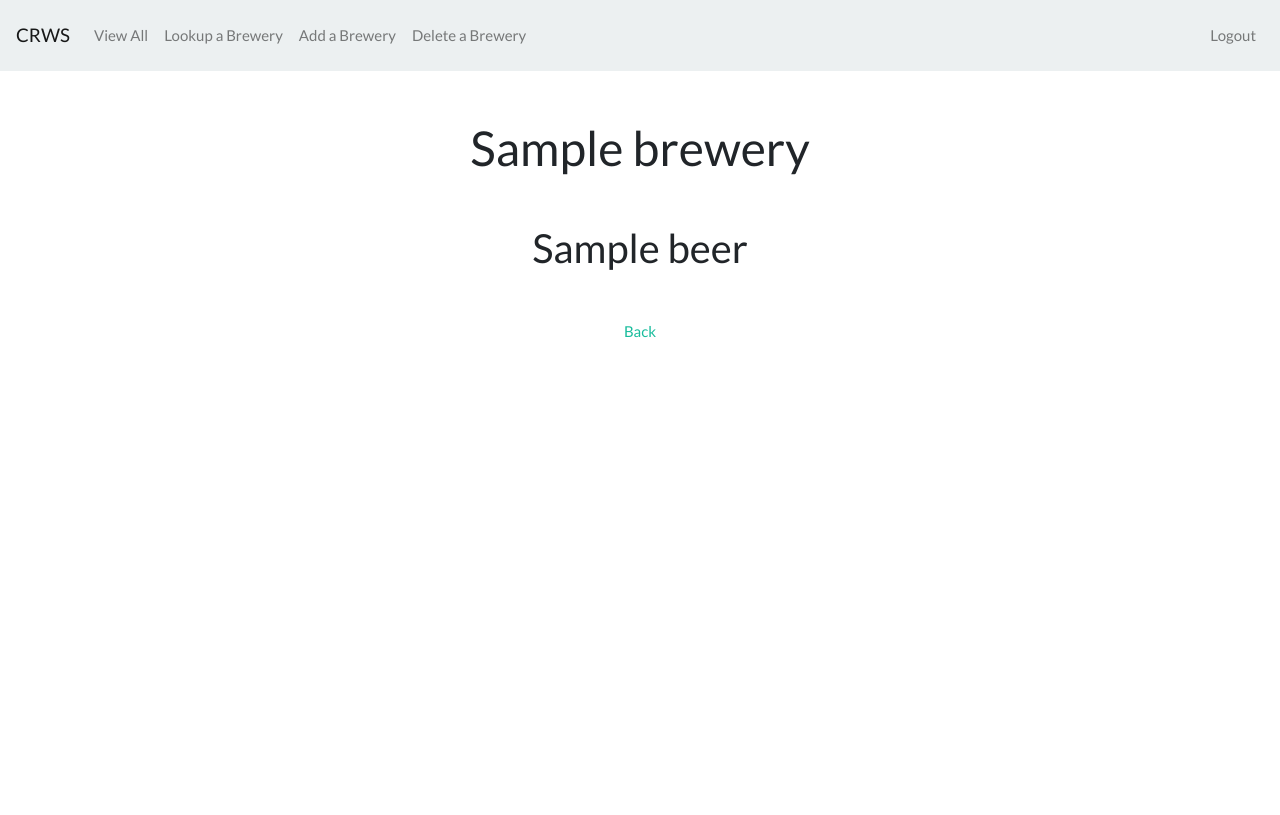
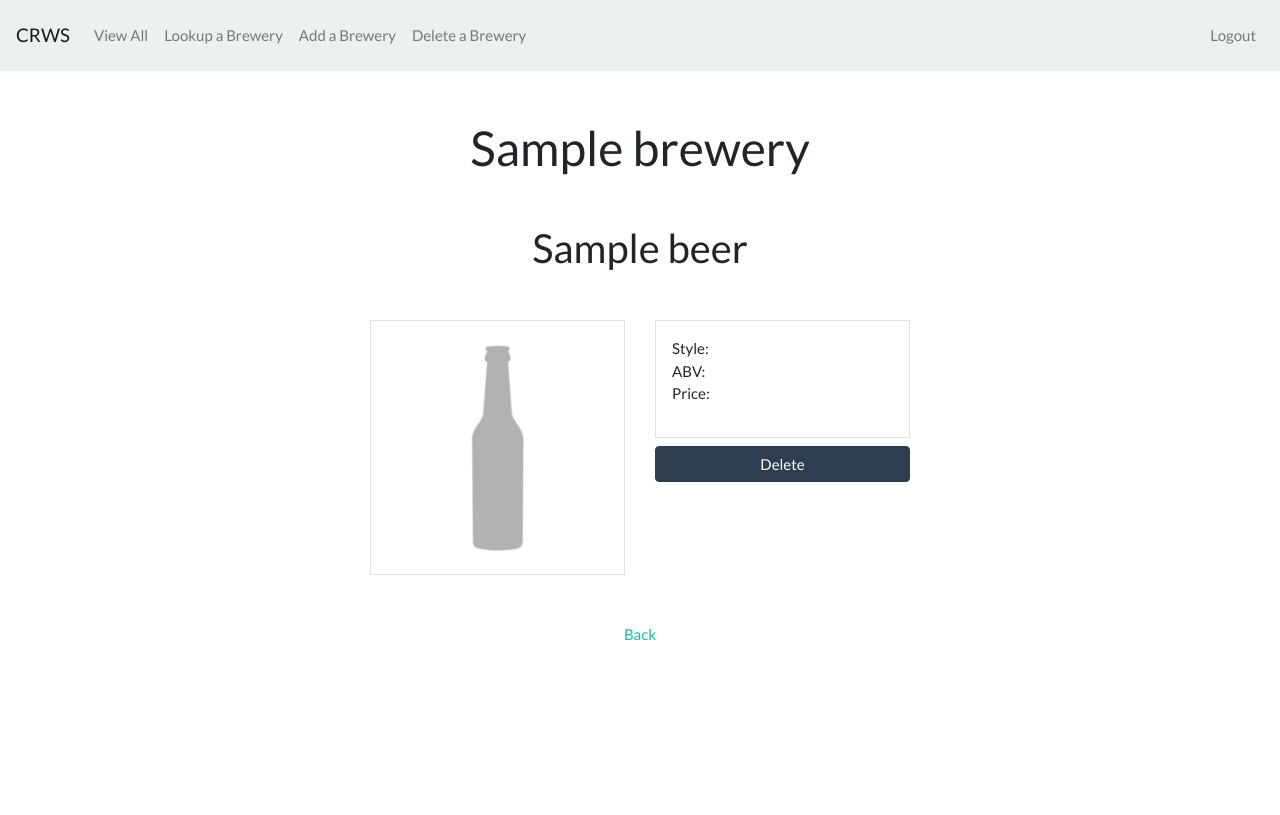
Before and after one commit to ptrkbrn/dollar-slice, a Flask app: page /breweries/1/beers/1 in a window 1280 px wide. Shown: the top 815 px of the page. Run offline with Flask 2, Linux system fonts and the light colour scheme; the visitor is signed in with stand-in values (Sample User, id 1); a database or web service that is not in the repository returns one stand-in record (values such as "Sample title"); some libraries are stand-ins or nearby versions.

Commit message:
mock up more robust beer pages.

```diff
--- a/static/js/script.js
+++ b/static/js/script.js
@@ -74,3 +74,12 @@ $(".delete").click(function deleteBrewery(){
 			window.location.reload()
 		})
 })
+
+$(".delete-beer").click(function deleteBeer(){
+  let brewery = $(document).find('h1').text()
+  let beer = $(document).find('h2').text()
+  $.post('/delete_beer', {delete: beer}, function(){
+    window.location.replace('/breweries/' + brewery)
+    alert(beer + " deleted!")
+  })
+})
--- a/templates/beer.html
+++ b/templates/beer.html
@@ -5,5 +5,24 @@
 	{% block main %}
 	<h1 class="mt-5 mb-5">{{ brewery }}</h1>
 	<h2 class="mt-5 mb-5">{{ beername[1] }}</h2>
+	<div class="container mb-5 mr-auto">
+		<div class="row d-flex">
+			<div class="col-sm-9 col-lg-3 ml-auto mr-auto mr-lg-0">
+				<div class="container p-3 border">
+					<img class="img-fluid" src="/static/default_beer.jpg">
+				</div>
+			</div>
+			<div class="col-sm-9 col-lg-3 text-left mr-auto ml-auto ml-lg-0 mt-2 mt-lg-0">
+				<div class="container p-3 border mb-2">
+					<ul class="list-unstyled">
+						<li>Style: </li>
+						<li>ABV: </li>
+						<li>Price: </li>
+					</ul>
+				</div>
+				<a href="#" class="btn btn-primary btn-block delete-beer">Delete</a>
+			</div>
+		</div>
+	</div>
 	<a href="/breweries/{{ brewery }}">Back</a>
 	{% endblock %}
```
Also changed, not shown: static/default_beer.jpg (added), 4 other files.
